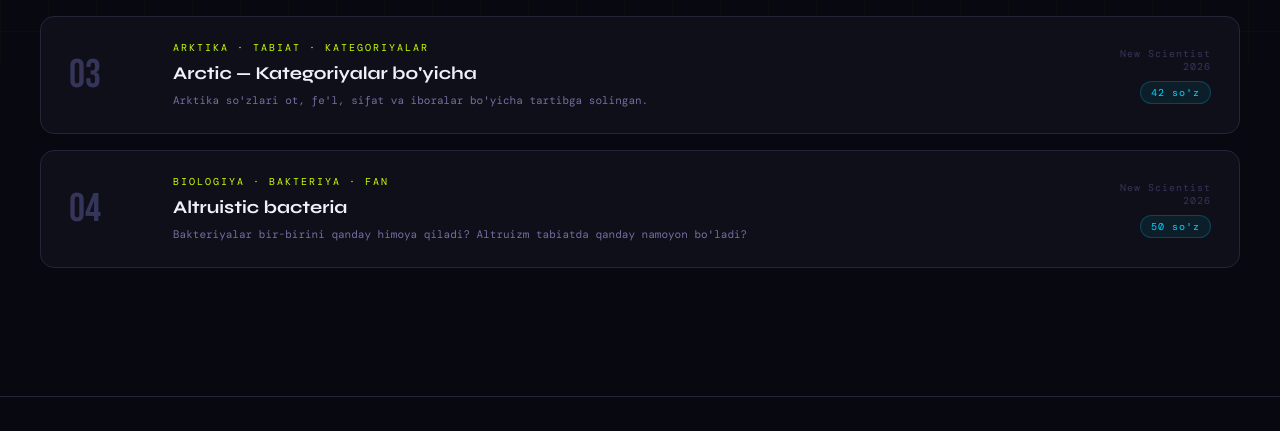
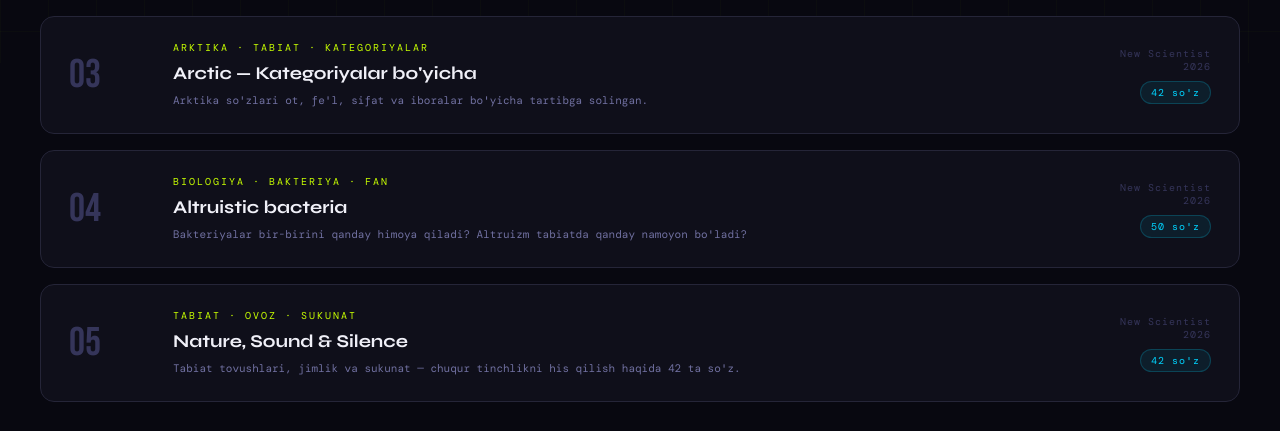
Before and after one commit to dinanishon20-debug/booksdinarticles, a plain HTML site: page booksdin/articles-newscientist.html in a window 1280 px wide. Shown: the part 737-1168 px from the top of the page. Drawn offline with nearby package versions, Linux system fonts and the light colour scheme; a web font is replaced by a local one.

Commit message:
Update articles-newscientist.html

```diff
--- a/booksdin/articles-newscientist.html
+++ b/booksdin/articles-newscientist.html
@@ -244,7 +244,7 @@
     <p class="page-desc">New Scientist jurnalidan inglizcha maqolalar. Har biri uchun flashcard, qidiruv va quiz.</p>
   </div>
   <section class="articles-section">
-    <div class="articles-count"><span>4</span> ta maqola</div>
+    <div class="articles-count"><span>5</span> ta maqola</div>
     <div class="articles-list">
 
       <a href="article-brain.html" class="article-row">
@@ -299,6 +299,19 @@
         </div>
       </a>
 
+      <a href="nature_sound_silence.html" class="article-row">
+        <div class="ar-num">05</div>
+        <div class="ar-content">
+          <div class="ar-tag">Tabiat · Ovoz · Sukunat</div>
+          <div class="ar-title">Nature, Sound &amp; Silence</div>
+          <div class="ar-desc">Tabiat tovushlari, jimlik va sukunat — chuqur tinchlikni his qilish haqida 42 ta so'z.</div>
+        </div>
+        <div class="ar-meta">
+          <div class="ar-source">New Scientist<br>2026</div>
+          <span class="ar-badge badge-green">42 so'z</span>
+        </div>
+      </a>
+
     </div>
   </section>
 </main>
```
